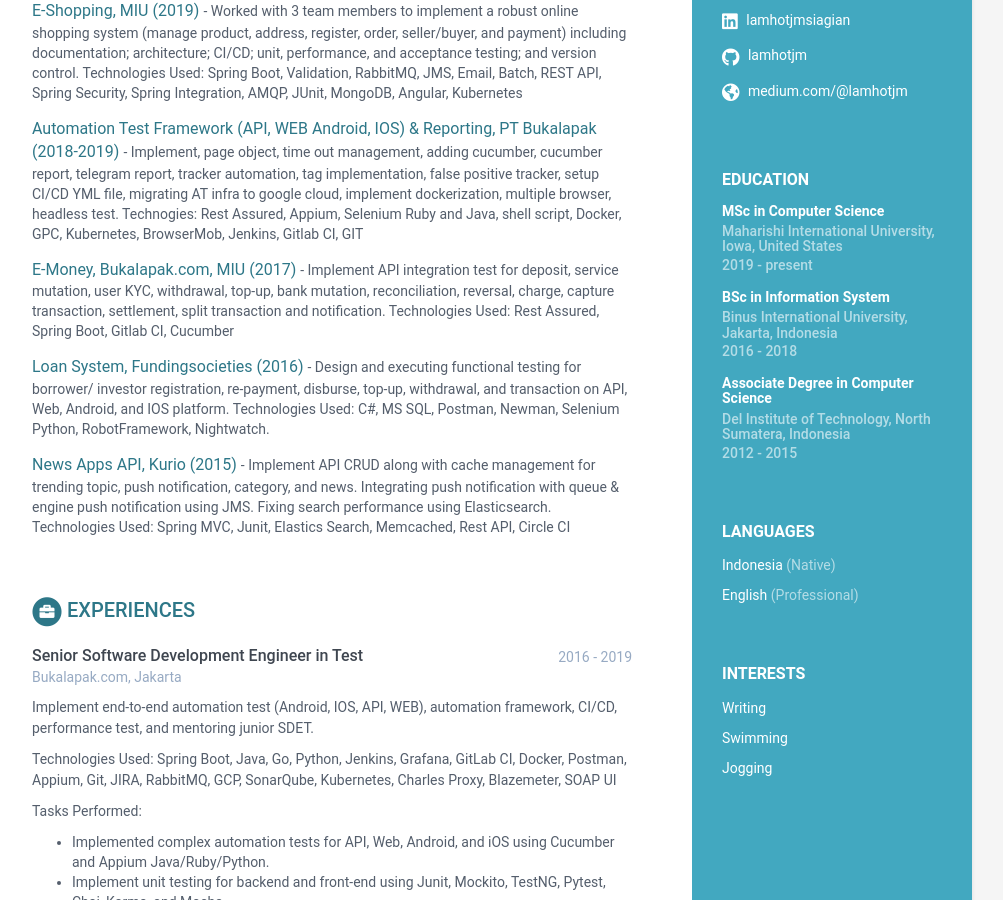
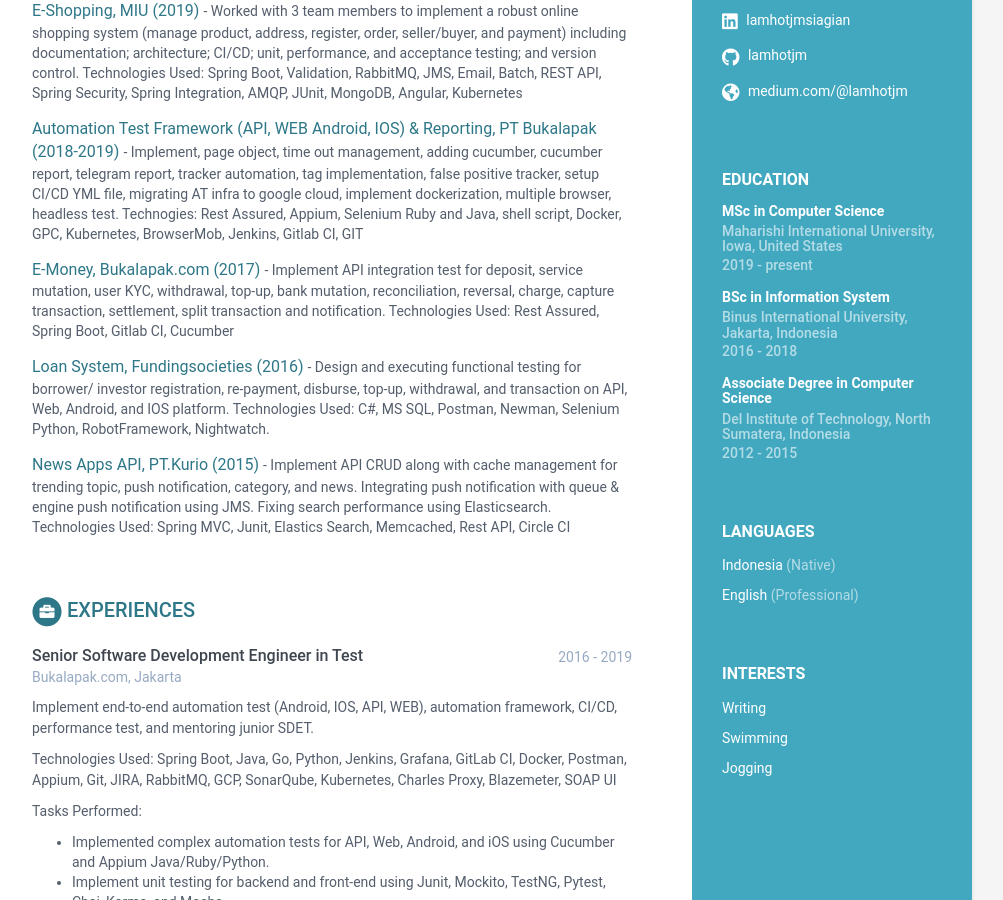
Before and after one commit to binga1991/dheerajpandeyin.github.io, a Jekyll site: the page built from index.html, in a window 1280 px wide and 900 px high, scrolled down 448 px. Shown: the whole window, without its empty margins (168-1171 px from the left). Built offline with Jekyll 4.4.1, drawn with Linux system fonts in a browser that asks for light colours.

```diff
--- a/_data/data.yml
+++ b/_data/data.yml
@@ -167,7 +167,7 @@
         implement dockerization, multiple browser, headless test. Technogies: Rest Assured, Appium, Selenium Ruby and Java,
         shell script, Docker, GPC, Kubernetes, BrowserMob, Jenkins, Gitlab CI, GIT"
 
-      - title: E-Money, Bukalapak.com, MIU (2017)
+      - title: E-Money, Bukalapak.com (2017)
         link: "#"
         tagline: "Implement API integration test for deposit, service mutation, user KYC, withdrawal, top-up, bank mutation, reconciliation, reversal, charge, capture transaction, settlement, split transaction and notification.
         Technologies Used: Rest Assured, Spring Boot, Gitlab CI, Cucumber"
@@ -177,7 +177,7 @@
         tagline: "Design and executing functional testing for borrower/ investor registration, re-payment, disburse, top-up, withdrawal, and transaction on API, Web, Android, and IOS platform.
         Technologies Used: C#, MS SQL, Postman, Newman, Selenium Python, RobotFramework, Nightwatch."
 
-      - title: News Apps API, Kurio (2015)
+      - title: News Apps API, PT.Kurio (2015)
         link: "#"
         tagline: "Implement API CRUD along with cache management for trending topic, push notification, category, and news. Integrating push notification with queue & engine push notification using JMS. Fixing search performance using Elasticsearch.
         Technologies Used: Spring MVC, Junit, Elastics Search, Memcached, Rest API, Circle CI"
```
